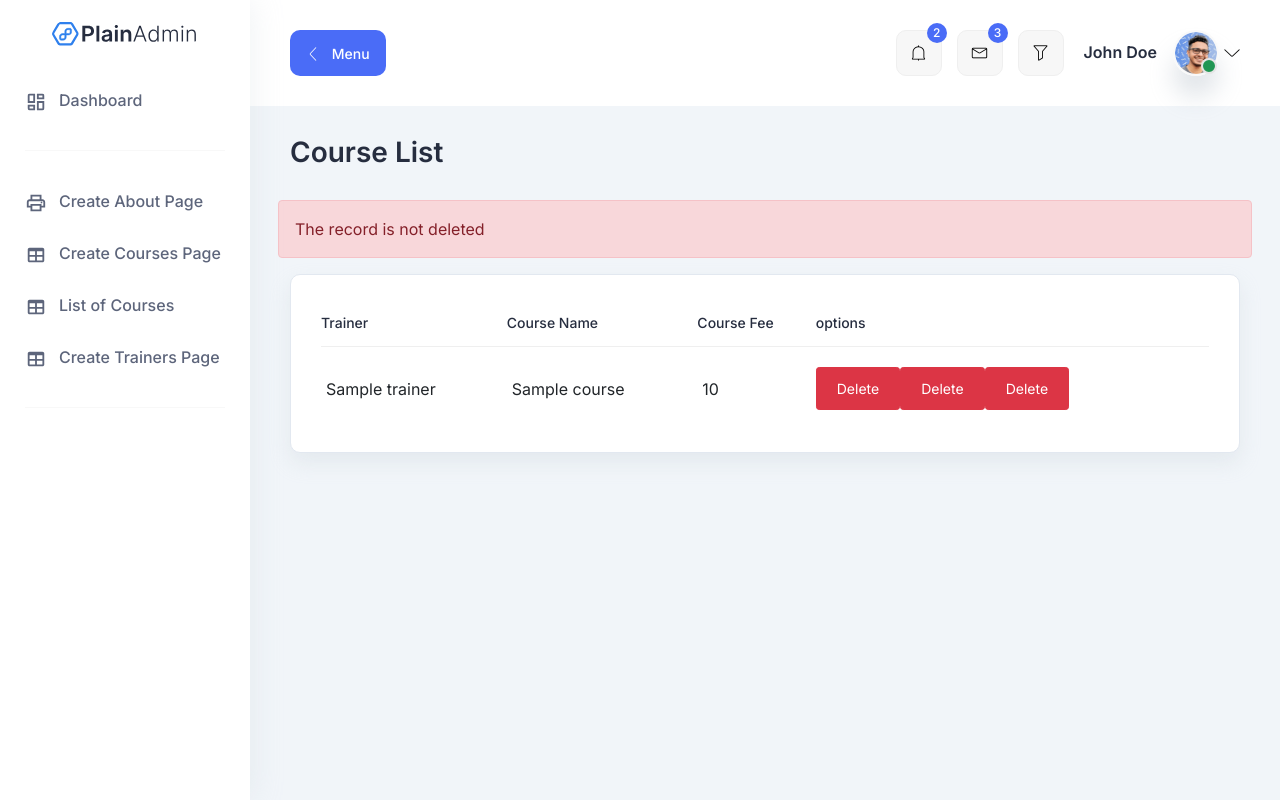
After one commit to krishnabhatta01/php_p1, a PHP site: page /courses_list.php in a window 1280 px wide. The commit adds this page. Run offline with PHP 8.4, Linux system fonts and the light colour scheme; tables that the repository leaves empty or names only in its code hold one stand-in row (values such as "Sample post").

Commit message:
ciurse_list section with delete btn completed

```diff
--- a/admin/DB.php
+++ b/admin/DB.php
@@ -110,6 +110,34 @@ class DB{
         return $data;
     }
 
+    //fetching courses from courses database
+    function get_courses(){ //all courses
+        $this->connect();
+        $sql = "SELECT a.id, a.course_name, a.course_fee, a.description, a.course_image, b.name, b.domain FROM courses a
+         LEFT JOIN trainers b ON a.trainer_id = b.id";
+        $result = mysqli_query($this->connection, $sql);
+        if($result == true){
+            $data=[];
+            while($row = mysqli_fetch_assoc($result)){
+                $data[] = $row;
+            }
+        }
+        return $data;
+    }
+
+
+    //delete course from list of courses
+     function delete_course($course_id){
+        $this->connect();
+
+        $sql = " DELETE FROM courses WHERE id='$course_id'";
+        $result = mysqli_query($this->connection, $sql);
+        if($result == true){
+              return true;
+         } else {
+             return false;
+             }
+    }
 
 }//end of class
 
--- a/admin/courses_form.php
+++ b/admin/courses_form.php
@@ -46,7 +46,7 @@ if(isset($_POST['submit'])){
       <!-- ========== title-wrapper start ========== -->
       <div class="title-wrapper pt-30">
         <div class="row align-items-center">
-          <h6><?php echo($message) ?></h6>
+          <h6 class="text-success"><?php echo($message) ?></h6>
           <div class="col-md-6">
             <div class="title mb-30">
               <h2>Course Page</h2>
--- /dev/null
+++ b/admin/courses_list.php
@@ -0,0 +1,128 @@
+<?php
+require('header.php');
+require('left_nav.php');
+require('DB.php');
+
+
+$courses = $db_object->get_courses();
+?>
+
+
+
+
+
+
+
+<!-- ========== table components start ========== -->
+<section class="table-components">
+    <div class="container-fluid">
+        <!-- ========== title-wrapper start ========== -->
+        <div class="title-wrapper pt-30">
+            <div class="row align-items-center">
+                <div class="col-md-6">
+                    <div class="title mb-30">
+                        <h2>Course List</h2>
+
+                    </div>
+                </div>
+                <!-- end col -->
+                <?php
+                if (isset($_GET['msg']) and $_GET['msg'] == 'deleted') {
+                    echo '<div class="alert alert-success">The record is deleted </div>';
+                } else {
+                    echo '<div class="alert alert-danger">The record is not deleted </div>';
+                }
+                ?>
+
+            </div>
+            <!-- end row -->
+        </div>
+        <!-- ========== title-wrapper end ========== -->
+
+        <!-- ========== tables-wrapper start ========== -->
+        <div class="tables-wrapper">
+            <div class="row">
+                <div class="col-lg-12">
+                    <div class="card-style mb-30">
+
+                        <div class="table-wrapper table-responsive">
+                            <table class="table">
+                                <thead>
+                                    <tr>
+
+                                        <th>
+                                            <h6>Trainer</h6>
+                                        </th>
+                                        <th>
+                                            <h6>Course Name</h6>
+                                        </th>
+                                        <th>
+                                            <h6>Course Fee</h6>
+                                        </th>
+                                        <th>
+                                            <h6>options</h6>
+                                        </th>
+                                    </tr>
+                                    <!-- end table row-->
+                                </thead>
+                                <tbody>
+                                    <?php
+                                    foreach ($courses as $one) { ?>
+
+                                        <tr>
+
+                                            <td class="min-width">
+                                                <?=
+                                                $one['name'];
+                                                ?>
+                                            </td>
+                                            <td class="min-width">
+                                                <?=
+                                                $one['course_name']
+                                                ?>
+                                            </td>
+                                            <td class="min-width">
+                                                <?=
+                                                $one['course_fee']
+                                                ?>
+                                            </td>
+                                            <td>
+                                                <div class="action">
+                                                    <a href=" #" onclick="deleteCourse(<?= $one['id'] ?>)" class="btn btn-sm btn-danger">Delete</a>
+                                                    <a href=" #" onclick="deleteCourse(<?= $one['id'] ?>)" class="btn btn-sm btn-danger">Delete</a>
+                                                    <a href=" #" onclick="deleteCourse(<?= $one['id'] ?>)" class="btn btn-sm btn-danger">Delete</a>
+                                                </div>
+                                            </td>
+                                        </tr>
+                                    <?php
+                                    }
+                                    ?>
+                                    <!-- end table row -->
+
+                                </tbody>
+                            </table>
+                            <!-- end table -->
+                        </div>
+                    </div>
+                    <!-- end card -->
+                </div>
+                <!-- end col -->
+            </div>
+            <!-- end row -->
+
+        </div>
+        <!-- ========== tables-wrapper end ========== -->
+    </div>
+    <!-- end container -->
+</section>
+<!-- ========== table components end ========== -->
+
+<script>
+    function deleteCourse(id) {
+        if (confirm('Want to delete the course?')) {
+            document.location = 'delete.php?id=' + id;
+        } else {
+            return false;
+        }
+    }
+</script>
--- a/admin/left_nav.php
+++ b/admin/left_nav.php
@@ -86,6 +86,25 @@
               <span class="text">Create Courses Page</span>
             </a>
           </li>
+          <li class="nav-item">
+            <a href="courses_list.php">
+              <span class="icon">
+                <svg
+                  width="22"
+                  height="22"
+                  viewBox="0 0 22 22"
+                  fill="none"
+                  xmlns="http://www.w3.org/2000/svg"
+                >
+                  <path
+                    d="M4.58333 3.66675H17.4167C17.9029 3.66675 18.3692 3.8599 18.713 4.20372C19.0568 4.54754 19.25 5.01385 19.25 5.50008V16.5001C19.25 16.9863 19.0568 17.4526 18.713 17.7964C18.3692 18.1403 17.9029 18.3334 17.4167 18.3334H4.58333C4.0971 18.3334 3.63079 18.1403 3.28697 17.7964C2.94315 17.4526 2.75 16.9863 2.75 16.5001V5.50008C2.75 5.01385 2.94315 4.54754 3.28697 4.20372C3.63079 3.8599 4.0971 3.66675 4.58333 3.66675ZM4.58333 7.33341V11.0001H10.0833V7.33341H4.58333ZM11.9167 7.33341V11.0001H17.4167V7.33341H11.9167ZM4.58333 12.8334V16.5001H10.0833V12.8334H4.58333ZM11.9167 12.8334V16.5001H17.4167V12.8334H11.9167Z"
+                  />
+                </svg>
+              </span>
+              <span class="text">List of Courses</span>
+            </a>
+          </li>
+
 
           <li class="nav-item">
             <a href="tables.html">
```
Also changed, not shown: admin/delete.php (added, +16 -0 lines), admin/assets/js/main.js (line endings or trailing spaces), admin/images/34500 Surakshya Bhatta.jpg (added), admin/images/Welcome Scan.jpg (added).
